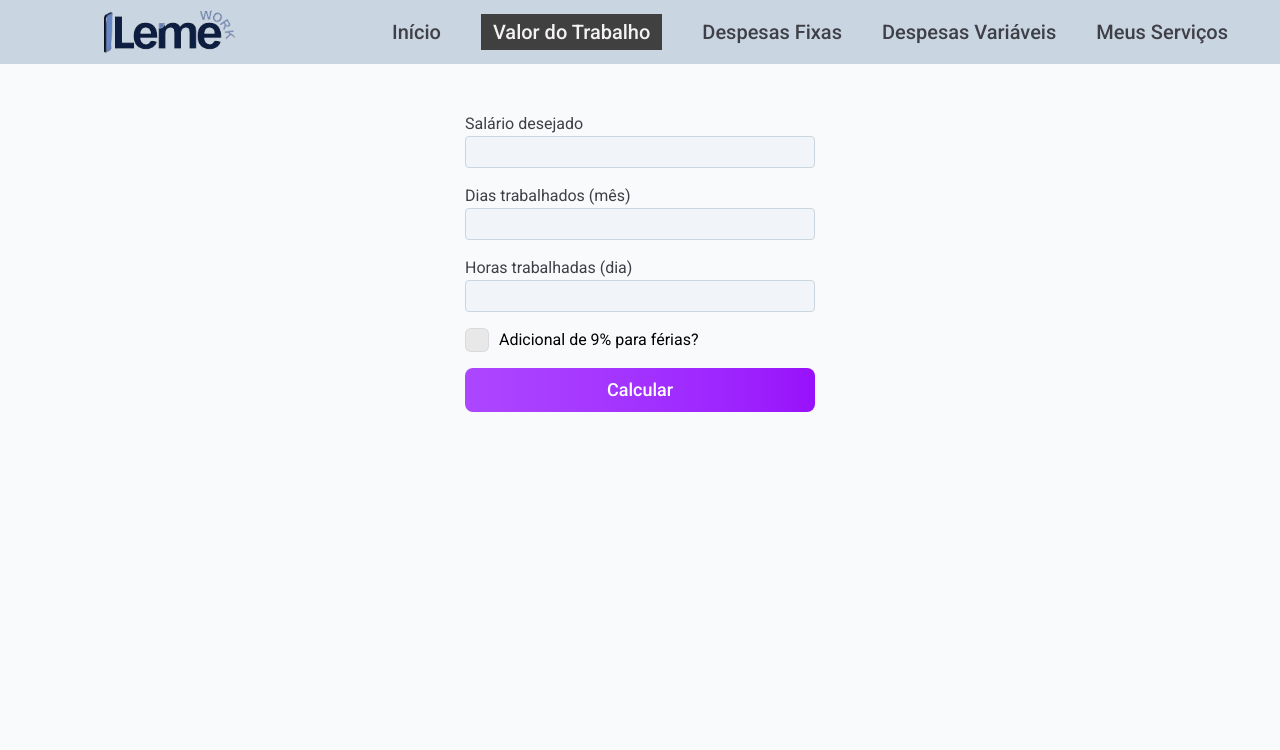
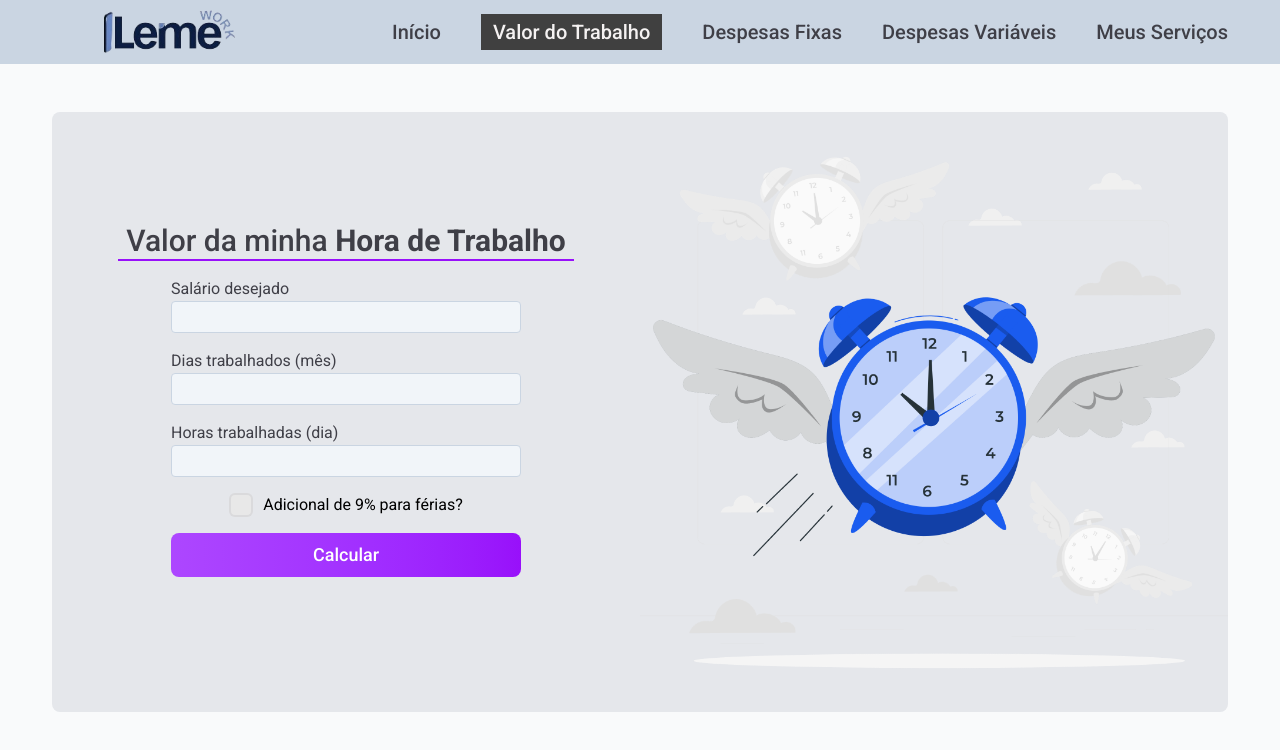
Before and after one commit to emersonjuunior/leme-precificacao, a React (Vite) app: page /valor-trabalho in a window 1280 px wide. Shown: the top 750 px of the page. Built offline with nearby package versions, Linux system fonts and the light colour scheme; no server answers; the database is empty; sample sign-in values are in the browser's storage.

Commit message:
Layout da pagina de valor do trabalho

```diff
--- a/src/components/Checkbox.jsx
+++ b/src/components/Checkbox.jsx
@@ -3,7 +3,7 @@ const Checkbox = ({text, toggleCheckbox, additional}) => {
     <label htmlFor="hr" className="flex flex-row items-center gap-2.5 text-black cursor-pointer"
     >
       <input id="hr" type="checkbox" className="peer hidden" checked={additional} onChange={toggleCheckbox} />
-      <div htmlFor="hr" className="size-6 flex rounded-md border border-[#a2a1a833] bg-[#e8e8e8] peer-checked:bg-[#7152f3] transition">
+      <div htmlFor="hr" className="size-6 flex rounded-md border-2 border-[#a2a1a833] bg-[#e8e8e8] peer-checked:bg-[#7152f3] transition">
         <svg fill="none" viewBox="0 0 24 24" className="size-6 stroke-[#e8e8e8]" xmlns="http://www.w3.org/2000/svg">
           <path d="M4 12.6111L8.92308 17.5L20 6.5" strokeWidth={2} strokeLinecap="round" strokeLinejoin="round" />
         </svg>
--- a/src/components/Header.jsx
+++ b/src/components/Header.jsx
@@ -27,19 +27,19 @@ const Header = () => {
         <>
           <nav className="hidden menu:block w-1/2">
             <ul className="flex w-full justify-end items-center pr-10 gap-10 text-xl text-zinc-700 font-medium">
-              <li className="min-w-fit">
+              <li className="min-w-fit relative after:content-[''] after:absolute after:left-0 after:bottom-0 after:w-full after:h-[2px] after:bg-[#404040] after:scale-x-0 after:origin-left after:transition-transform after:duration-300 hover:after:scale-x-100">
                 <NavLink to="/">Início</NavLink>
               </li>
-              <li className="min-w-fit">
+              <li className="min-w-fit relative after:content-[''] after:absolute after:left-0 after:bottom-0 after:w-full after:h-[2px] after:bg-[#404040] after:scale-x-0 after:origin-left after:transition-transform after:duration-300 hover:after:scale-x-100">
                 <NavLink to="/valor-trabalho">Valor do Trabalho</NavLink>
               </li>
-              <li className="min-w-fit">
+              <li className="min-w-fit relative after:content-[''] after:absolute after:left-0 after:bottom-0 after:w-full after:h-[2px] after:bg-[#404040] after:scale-x-0 after:origin-left after:transition-transform after:duration-300 hover:after:scale-x-100">
                 <NavLink to="/despesas-fixas">Despesas Fixas</NavLink>
               </li>
-              <li className="min-w-fit">
+              <li className="min-w-fit relative after:content-[''] after:absolute after:left-0 after:bottom-0 after:w-full after:h-[2px] after:bg-[#404040] after:scale-x-0 after:origin-left after:transition-transform after:duration-300 hover:after:scale-x-100">
                 <NavLink to="/despesas-variaveis">Despesas Variáveis</NavLink>
               </li>
-              <li className="min-w-fit">
+              <li className="min-w-fit relative after:content-[''] after:absolute after:left-0 after:bottom-0 after:w-full after:h-[2px] after:bg-[#404040] after:scale-x-0 after:origin-left after:transition-transform after:duration-300 hover:after:scale-x-100">
                 <NavLink to="/servicos">Meus Serviços</NavLink>
               </li>
             </ul>
--- a/src/pages/WorkValue.jsx
+++ b/src/pages/WorkValue.jsx
@@ -9,6 +9,7 @@ const WorkValue = () => {
   const [days, setDays] = useState("");
   const [hours, setHours] = useState("");
   const [additional, setAdditional] = useState(false);
+  const [success, setSuccess] = useState(false);
 
   const toggleCheckbox = () => {
     setAdditional((prev) => !prev);
@@ -37,11 +38,22 @@ const WorkValue = () => {
     setDays("");
     setHours("");
     setAdditional(false);
+
+    setSuccess(true)
+    setTimeout(() => {
+      setSuccess(false)
+    }, 2500)
   };
 
   return (
-    <section className="w-full flex justify-center">
-      <form className="flex flex-col gap-4" onSubmit={handleSubmit}>
+    <section className="w-full h-[600px] flex justify-center max-w-[1200px] mx-auto rounded-lg px-3">
+      <form
+        className="flex flex-col gap-4 flex-1 justify-center items-center bg-gray-200 rounded-lg md:rounded-tr-none rounded-br-none"
+        onSubmit={handleSubmit}
+      >
+        <h1 className="font-medium text-3xl border-b-2 border-purple-600 px-2">
+          Valor da minha <span className="font-bold">Hora de Trabalho</span>
+        </h1>
         <label className="flex flex-col">
           <span>Salário desejado</span>
 
@@ -84,7 +96,21 @@ const WorkValue = () => {
         >
           Calcular
         </button>
+        {success && (
+          <div className="flex items-center px-8 py-2 text-green-800 bg-green-100 border border-green-400 rounded-lg rounded-b-none animate-notification relative">
+            <i className="fas fa-check-circle text-green-600 text-xl mr-2"></i>
+            <span>Valor do trabalho salvo com sucesso!</span>
+            <div className="absolute bottom-[-1px] left-0 w-full h-[3px] bg-[#05dd34] animate-timer-animation"></div>
+          </div>
+        )}
       </form>
+      <div className="flex-1 items-center justify-center hidden md:flex rounded-lg rounded-tl-none rounded-bl-none bg-gray-200">
+        <img
+          src="/work-value-time.png"
+          alt="Ilustração sobre o valor do trabalho"
+          className="object-cover"
+        />
+      </div>
     </section>
   );
 };
```
Also changed, not shown: public/work-value-time.png (added).
